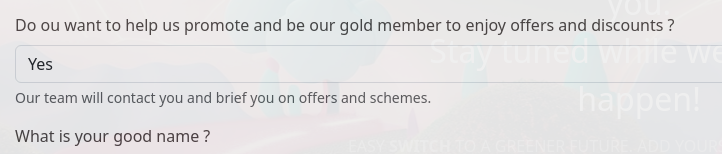
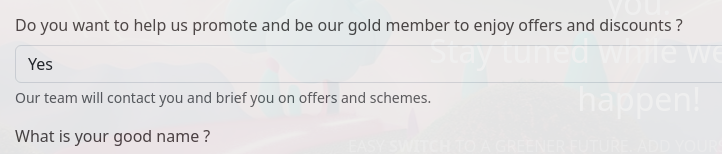
Before and after one commit to iwillswitch/iwillswitch.github.io, a plain HTML site: page index.html in a window 1280 px wide. Both pictures are taken after a click on the link "COUNT ME IN". Shown: the part 546-700 px from the top of the page, 1-723 px from the left. Drawn offline with nearby package versions, Linux system fonts and the light colour scheme.

Commit message:
Fixed typo

```diff
--- a/index.html
+++ b/index.html
@@ -102,7 +102,7 @@
             </div>
 
             <div class="mb-3">
-              <label for="entry.1812200776" class="form-label">Do ou want to help us promote and be our
+              <label for="entry.1812200776" class="form-label">Do you want to help us promote and be our
                 gold member to enjoy offers and discounts ?</label>
               <select class="form-control" id="entry.1812200776" name="entry.1812200776" aria-describedby="help.1812200776" required>
                   <option value="Yes">Yes</option>
```
